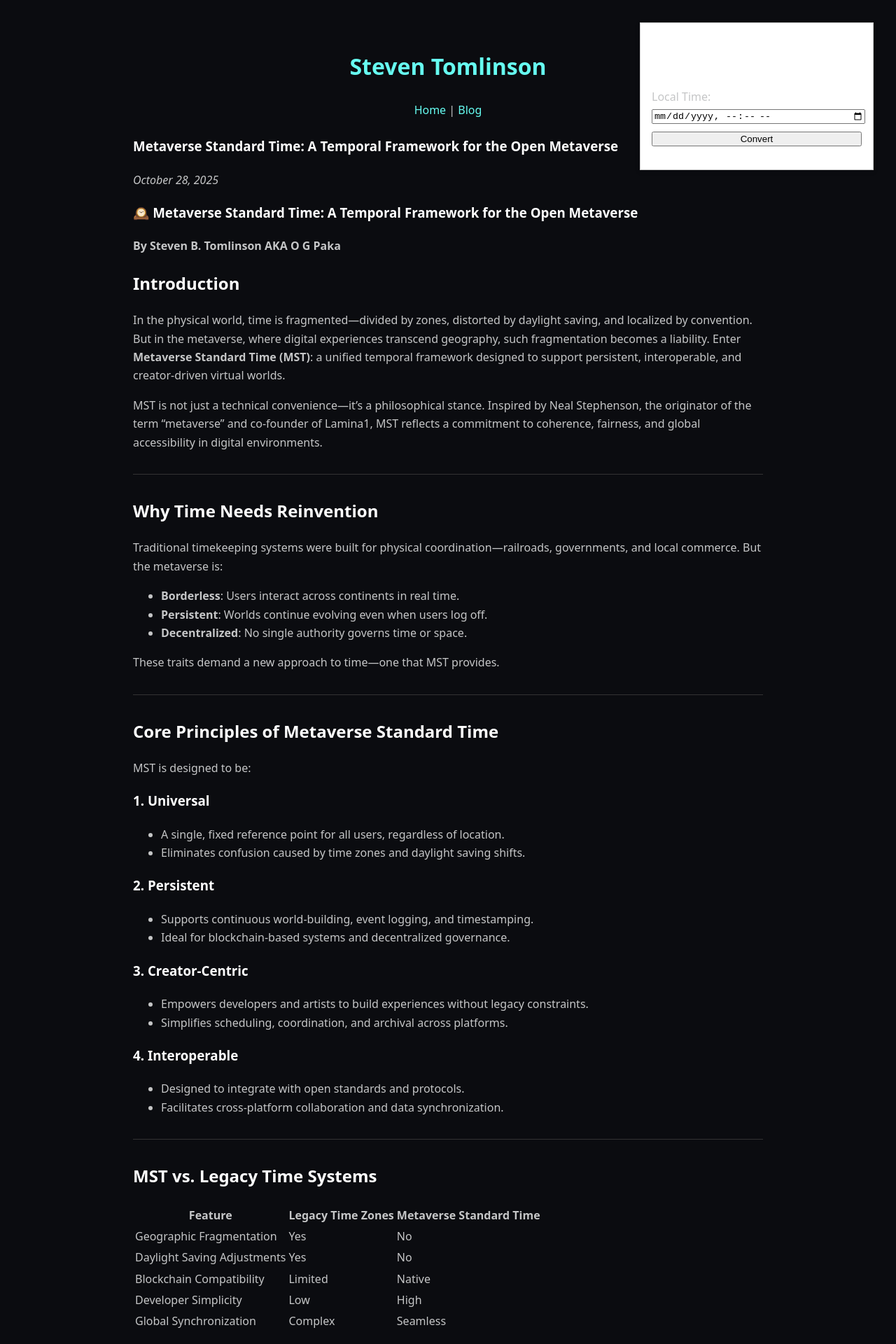
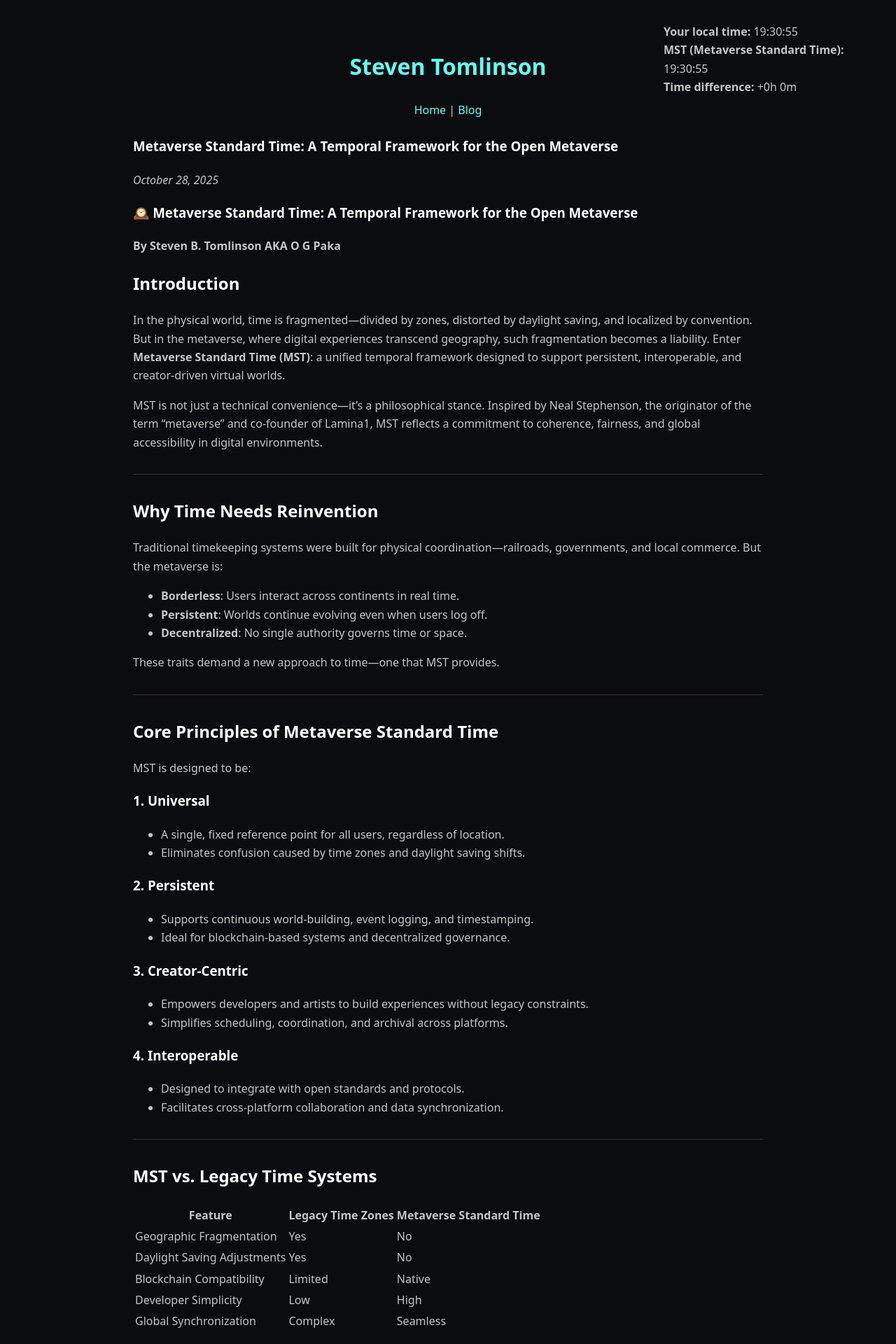
Before and after one commit to steven-tomlinson/steventomlinson.dev, a Jekyll site: the page built from blog/_posts/2025-10-28-metaverse-standard-time.md, in a window 1280 px wide. Shown: the top 1920 px of the page at 70% size. Built offline with Jekyll 4.4.1, drawn with Linux system fonts in a browser that asks for light colours; some of the changed lines change nothing that is shown.

Commit message:
feat(blog): enhance Metaverse Standard Time widget with real-time local time and MST display

```diff
--- a/_layouts/post.html
+++ b/_layouts/post.html
@@ -4,7 +4,7 @@ layout: default
 <article class="post">
   <h1>{{ page.title }}</h1>
   <p><em>{{ page.date | date: "%B %d, %Y" }}</em></p>
-  {{ content }}
+  {{ content | safe }}
   <hr />
   <p><a href="{{ '/blog/' | relative_url }}">← Back to Blog</a></p>
 </article>
--- /dev/null
+++ b/assets/js/mst-widget.js
@@ -0,0 +1,35 @@
+(function(){
+  const mstOffsetHours = 0; // Set MST offset relative to UTC here. Adjust if you pick e.g., UTC+2 => “2”
+  const localElem = document.getElementById("localTime");
+  const mstElem   = document.getElementById("mstTime");
+  const diffElem  = document.getElementById("timeDiff");
+
+  function pad2(n){ return n<10? "0"+n : n; }
+
+  function updateTimes(){
+    const now = new Date();
+    // local time
+    const localH = now.getHours();
+    const localM = now.getMinutes();
+    const localS = now.getSeconds();
+    localElem.textContent = pad2(localH)+":"+pad2(localM)+":"+pad2(localS);
+
+    // compute MST
+    const utc = now.getTime() + (now.getTimezoneOffset() * 60000);
+    const mstTime = new Date(utc + (mstOffsetHours * 3600000));
+    const h2 = mstTime.getHours();
+    const m2 = mstTime.getMinutes();
+    const s2 = mstTime.getSeconds();
+    mstElem.textContent = pad2(h2)+":"+pad2(m2)+":"+pad2(s2);
+
+    // compute difference between local and MST in hours/minutes
+    const diffMs  = (localH*3600 + localM*60 + localS)*1000 - (h2*3600 + m2*60 + s2)*1000;
+    const diffH   = Math.floor(diffMs / 3600000);
+    const diffM   = Math.floor((Math.abs(diffMs) % 3600000) / 60000);
+    const sign    = diffMs >= 0 ? "+" : "-";
+    diffElem.textContent = sign + Math.abs(diffH) + "h " + diffM + "m";
+  }
+
+  updateTimes();
+  setInterval(updateTimes, 1000);
+})();
--- a/blog/_posts/2025-10-28-metaverse-standard-time.md
+++ b/blog/_posts/2025-10-28-metaverse-standard-time.md
@@ -84,24 +84,15 @@ Metaverse Standard Time is more than a timestamp—it’s a declaration of indep
 By adopting MST, creators and developers aren’t just syncing clocks—they’re syncing visions.
 
 <!-- Metaverse Standard Time Converter Widget -->
-<div id="mst-widget" style="position:fixed;top:2em;right:2em;z-index:999;background:#fff;border:1px solid #ccc;padding:1em;box-shadow:0 2px 8px rgba(0,0,0,0.1);width:300px;max-width:90vw;">
-  <h3 style="margin-top:0;font-size:1.1em;">Convert Local Time to Metaverse Standard Time (MST)</h3>
-  <label for="localTime">Local Time:</label>
-  <input type="datetime-local" id="localTime" style="width:100%;margin-bottom:0.5em;">
-  <button onclick="convertToMST()" style="width:100%;">Convert</button>
-  <p id="mstResult" style="margin-top:0.5em;font-weight:bold;"></p>
-  <script>
-    function convertToMST() {
-      const localInput = document.getElementById('localTime').value;
-      if (!localInput) {
-        document.getElementById('mstResult').textContent = "Please enter a local time.";
-        return;
-      }
-      const localDate = new Date(localInput);
-      // MST is defined as UTC for this widget
-      const mstDate = new Date(localDate.getTime() + localDate.getTimezoneOffset() * 60000);
-      document.getElementById('mstResult').textContent =
-        "Metaverse Standard Time (UTC): " + mstDate.toISOString().replace('T', ' ').substring(0, 19);
-    }
-  </script>
+<div id="mst-widget" class="p-4 bg-gray-100 rounded-md text-sm text-gray-800" style="position:fixed;top:2em;right:2em;z-index:999;max-width:300px;">
+  <div class="mb-2">
+    <strong>Your local time:</strong> <span id="localTime">--:--:--</span>
+  </div>
+  <div class="mb-2">
+    <strong>MST (Metaverse Standard Time):</strong> <span id="mstTime">--:--:--</span>
+  </div>
+  <div>
+    <strong>Time difference:</strong> <span id="timeDiff">-- h -- m</span>
+  </div>
 </div>
+<script src="/assets/js/mst-widget.js"></script>
```
